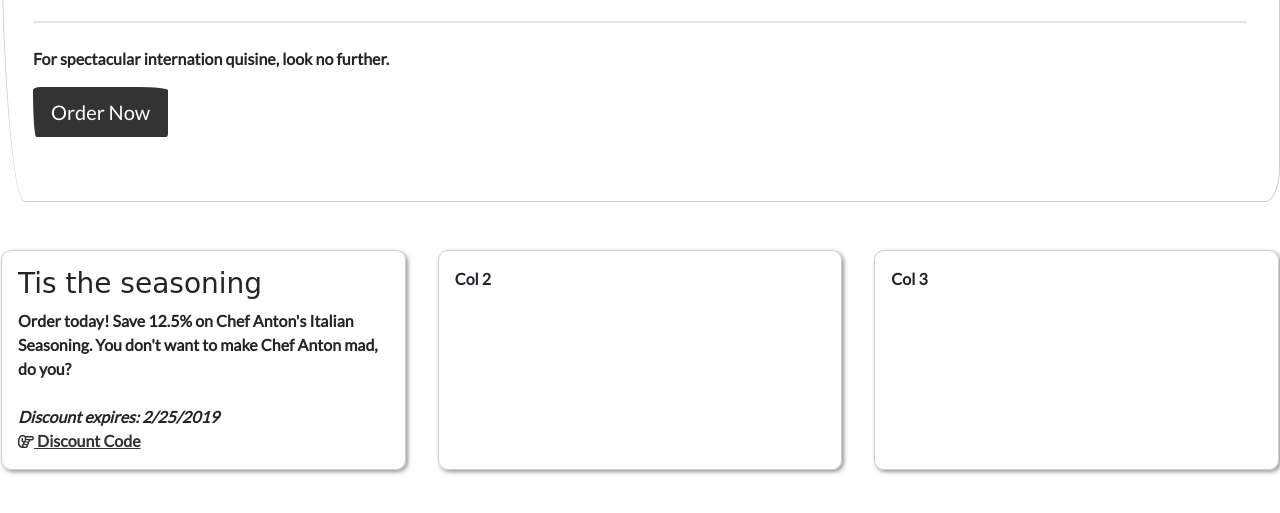
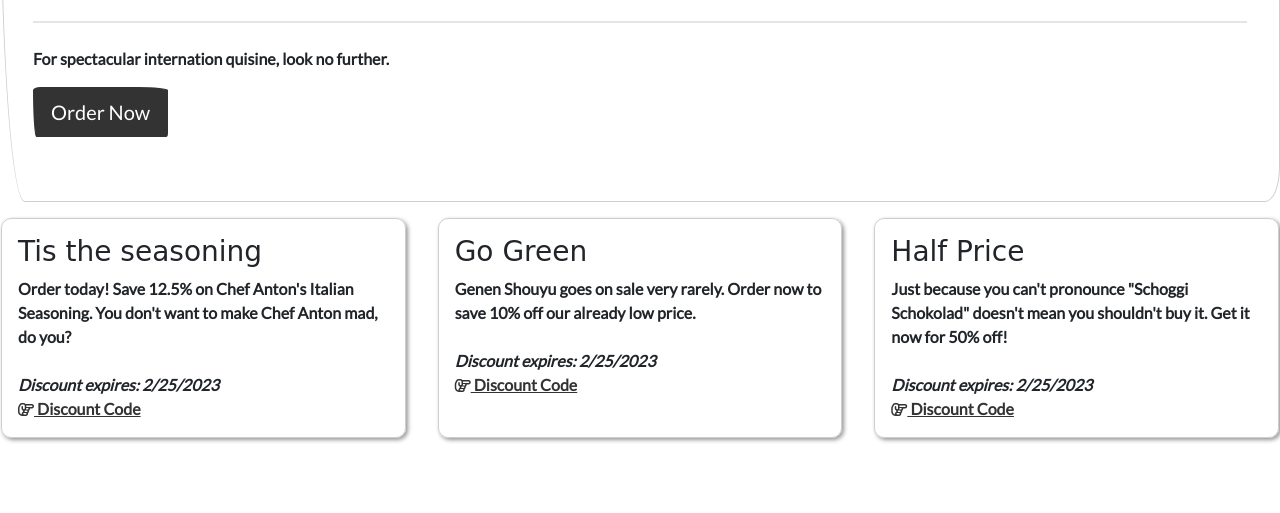
Before and after one commit to Bambonade/DotNetWebDev, a plain HTML site: page index.html in a window 1280 px wide. Shown: the part 233-746 px from the top of the page. Drawn offline with nearby package versions, Linux system fonts and the light colour scheme; a web font is replaced by a local one.

Commit message:
Mod 2 Assignment Completed

```diff
--- a/css/client.css
+++ b/css/client.css
@@ -9,6 +9,7 @@ body {
 
 .jumbotron, .discounts {
     border: 1px solid #cecece;
+    margin-bottom: 0;
 }
 
 .toast {
--- a/index.html
+++ b/index.html
@@ -4,7 +4,7 @@
     <meta charset="UTF-8">
     <meta http-equiv="X-UA-Compatible" content="IE=edge">
     <meta name="viewport" content="width=device-width, initial-scale=1.0">
-    <title>Document</title>
+    <title>Northwind</title>
     <!-- bootstrap css -->
     <!-- <link rel="stylesheet" href="https://cdn.jsdelivr.net/npm/bootstrap@4.6.2/dist/css/bootstrap.min.css" integrity="sha384-xOolHFLEh07PJGoPkLv1IbcEPTNtaed2xpHsD9ESMhqIYd0nLMwNLD69Npy4HI+N" crossorigin="anonymous"> -->
     <link rel="stylesheet" href="css/bootstrap.min.css">
@@ -19,13 +19,13 @@
     <!-- toast -->
     <div id="toast" class="toast">
         <div class="toast-header">
-            <strong class="mr-auto" id="product">Product Name</strong>
+            <strong class="mr-auto" id="product"></strong>
             <button type="button" class="ml-2 mb-1 close" data-dismiss="toast" aria-label="Close">
                 <span aria-hidden="true">&times;</span>
             </button>
         </div>
         <div class="toast-body">
-            Discount Code: <strong id="code">CODE</strong>
+            Discount Code: <strong id="code"></strong>
         </div>
     </div>
     <!-- navbar -->
@@ -81,14 +81,24 @@
                 Order today! Save 12.5% on Chef Anton's Italian Seasoning.
                 You don't want to make Chef Anton mad, do you?
             </div>
-            <i>Discount expires: 2/25/2019</i><br />
-            <a href="#" class="code"><i class="far fa-hand-point-right"></i> Discount Code</a>
+            <i>Discount expires: 2/25/2023</i><br />
+            <a href="#" class="code" data-product="Chef Anton's Italian Seasoning" data-code="1111"><i class="far fa-hand-point-right"></i> Discount Code</a>
         </div>
         <div class="col-md m-3 p-3 discounts">
-            Col 2
+            <h3>Go Green</h3>
+            <div class="mb-4">
+                Genen Shouyu goes on sale very rarely. Order now to save 10% off our already low price.
+            </div>
+            <i>Discount expires: 2/25/2023</i><br />
+            <a href="#" class="code" data-product="Genen Shouyu" data-code="2222"><i class="far fa-hand-point-right"></i> Discount Code</a>
         </div>
         <div class="col-md m-3 p-3 discounts">
-            Col 3
+            <h3>Half Price</h3>
+            <div class="mb-4">
+                Just because you can't pronounce "Schoggi Schokolad" doesn't mean you shouldn't buy it. Get it now for 50% off!
+            </div>
+            <i>Discount expires: 2/25/2023</i><br />
+            <a href="#" class="code" data-product="Schoggi Schokolad" data-code="3333"><i class="far fa-hand-point-right"></i> Discount Code</a>
         </div>
       </div>
     </div>
--- a/js/client.js
+++ b/js/client.js
@@ -10,5 +10,13 @@ $(function(){
         // play audio
         toast.play();
         $('#toast').toast({ autohide: false }).toast('show');
+        $("#product").text($(e.target).data("product"));
+        $("#code").text($(e.target).data("code"));
     });
+
+    $(document).keyup(function(e){
+        if (e.keyCode == 27){
+            $("#toast").toast("hide");
+        }
+    })
 });
```
